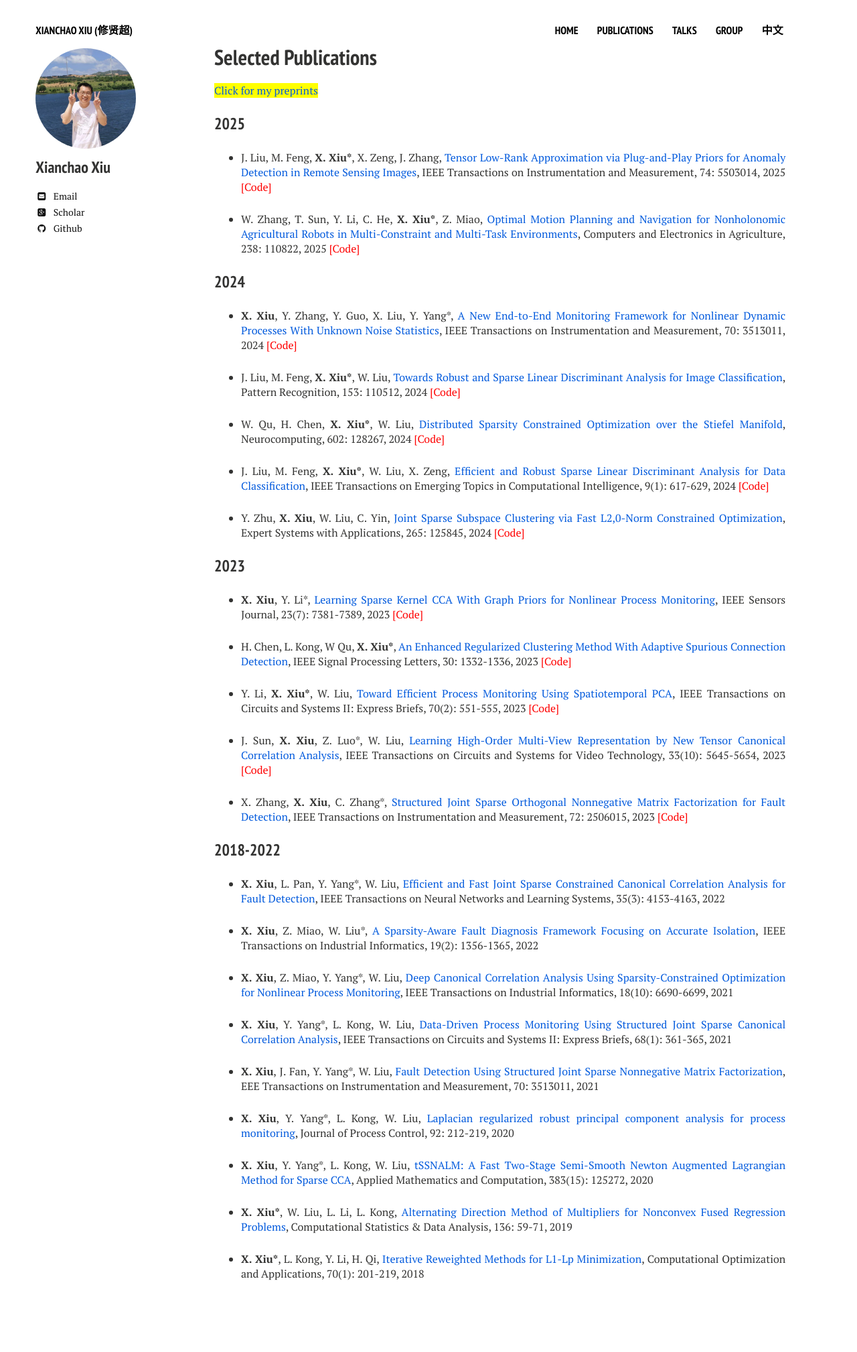
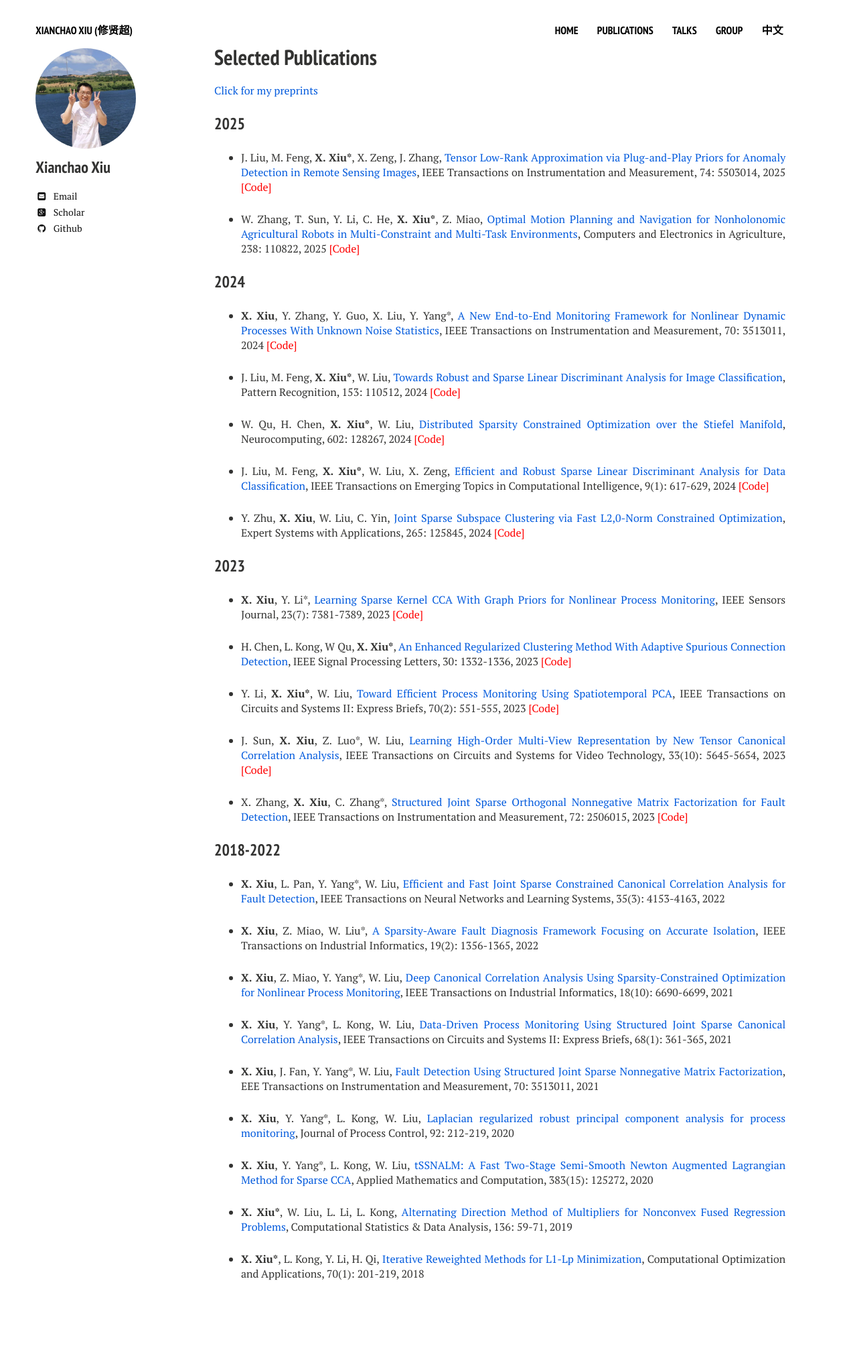
Before and after one commit to xianchaoxiu/xianchaoxiu.github.io, a Jekyll site: the page built from publications/index.md, in a window 1280 px wide. Shown: the whole page at 67% size. Built offline with Jekyll 4.4.1, drawn with Linux system fonts in a browser that asks for light colours; nearby versions of some CDN libraries.

Commit message:
Update index.md

```diff
--- a/publications/index.md
+++ b/publications/index.md
@@ -7,7 +7,7 @@ comments: false
 share: false
 ---
 
-<span style="background-color: yellow;"> <a href="https://arxiv.org/search/?query=xiu%2C+xianchao&searchtype=all&abstracts=show&order=-announced_date_first&size=50" class="textlink" target="_blank"> Click for my preprints </a>  </span>
+<a href="https://arxiv.org/search/?query=xiu%2C+xianchao&searchtype=all&abstracts=show&order=-announced_date_first&size=50" class="textlink" target="_blank"> Click for my preprints </a>
 
 
 
```
